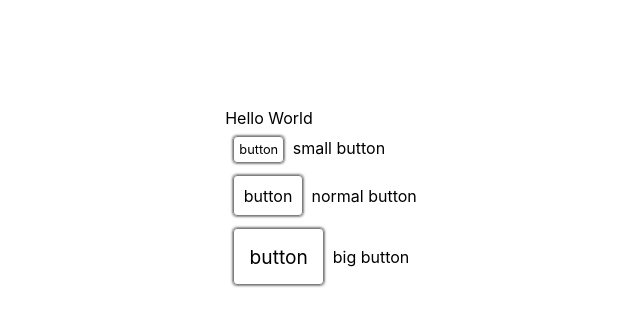
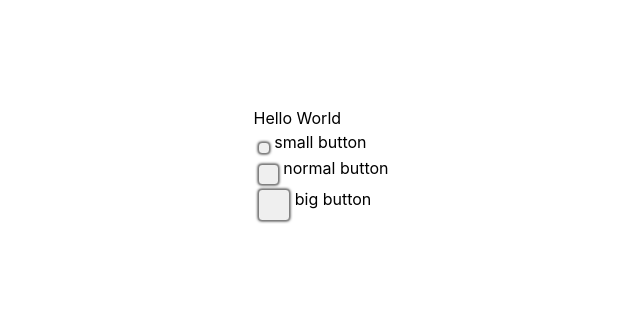
Before and after one commit to dudueasy/React-TypeScript-Demo, a React (Create React App) app: page / in a window 1280 px wide. Shown: the top 326 px of the page, without its empty margins (317-957 px from the left). Built offline with nearby package versions, Linux system fonts and the light colour scheme.

Commit message:
为 Button 组件添加了 Props 参数的类型定义

```diff
--- a/src/Button.tsx
+++ b/src/Button.tsx
@@ -1,11 +1,16 @@
 import React from "react"
 import './Button.css'
 
-
-type Props = { size: string; }
-
+type Props = {
+    size?: string;
+    children?: string | JSX.Element;
+}
 
 export default function Button(props: Props) {
 
-  return <div className={props.size + " button"} > button</div >
+    return (
+        <button className={props.size + " button"} >
+            {props.children}
+        </button>
+    )
 }
```
